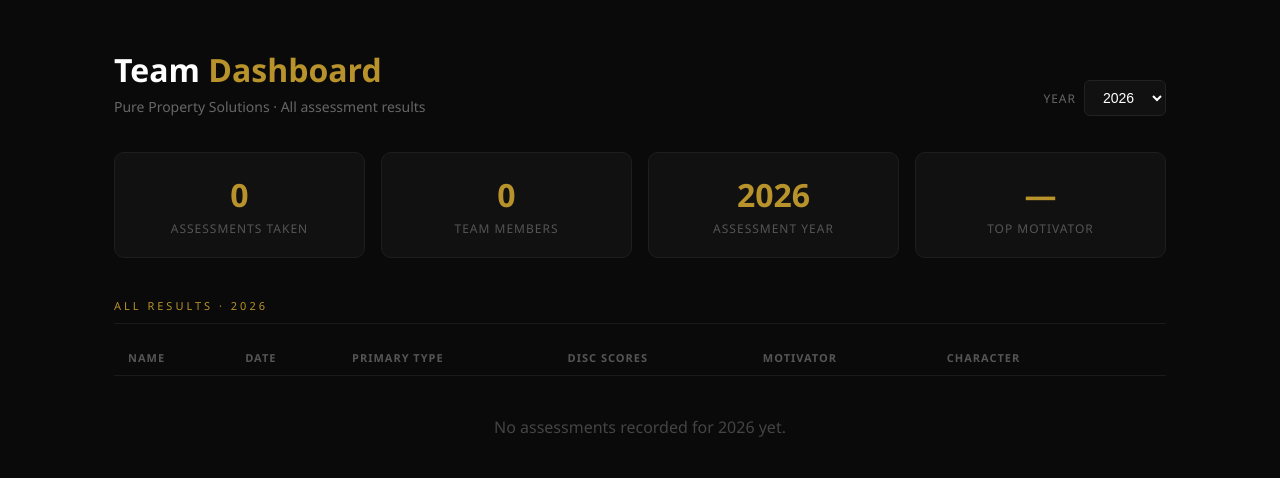
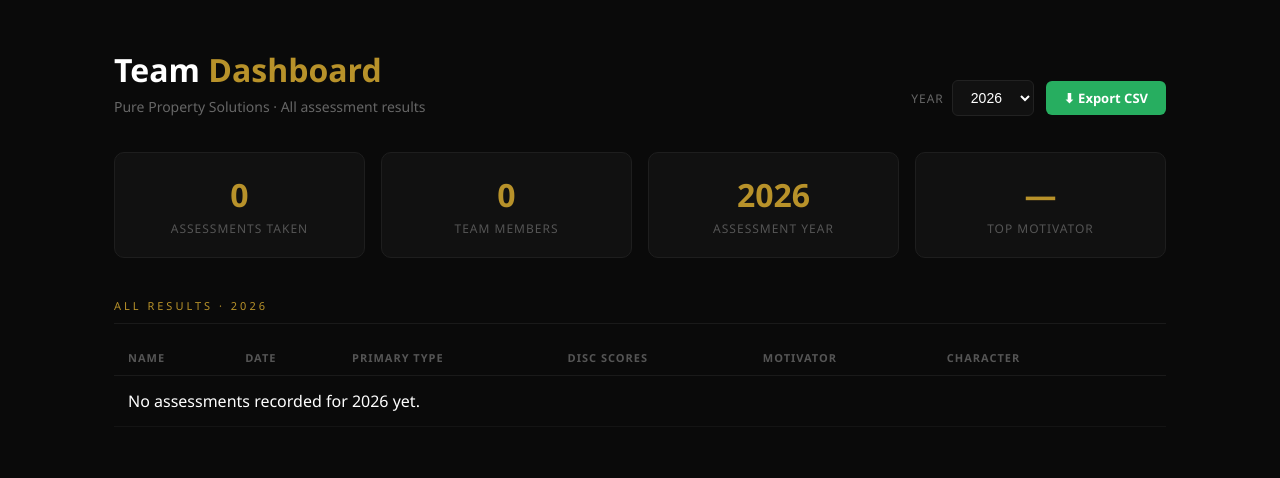
Before and after one commit to ThomasEllison885/pps-profile-tool, a Flask app: page /admin in a window 1280 px wide. Shown: the part 59-537 px from the top of the page. Run offline with Flask 3, Linux system fonts and the light colour scheme; the visitor is signed in with stand-in values (Sample User, id 1); some libraries are stand-ins or nearby versions.

Commit message:
Paginated questions, shuffled answers, Frank Underwood, Raymond Holt, CSV export, hub session fix

```diff
--- a/templates/admin.html
+++ b/templates/admin.html
@@ -74,7 +74,12 @@
     transition: all 0.2s;
   }
   .view-btn:hover { background: #141008; }
-  .empty-row td { color: #444; padding: 40px 14px; text-align: center; }
+  .export-btn {
+    display: inline-block; background: #27ae60; color: #fff;
+    text-decoration: none; border-radius: 6px; padding: 8px 18px;
+    font-size: 13px; font-weight: 600; transition: background 0.2s;
+  }
+  .export-btn:hover { background: #219a52; }
   /* DISC Distribution */
   .dist-section { margin-top: 40px; }
   .dist-grid { display: grid; grid-template-columns: repeat(4, 1fr); gap: 16px; margin-top: 16px; }
@@ -110,6 +115,7 @@
       <h1>Team <span>Dashboard</span></h1>
       <p class="subtitle">Pure Property Solutions · All assessment results</p>
     </div>
+    <div style="display:flex;align-items:center;gap:12px;">
       <form class="year-filter" method="GET" action="/admin">
         <label>Year</label>
         <select name="year" onchange="this.form.submit()">
@@ -121,6 +127,8 @@
           {% endif %}
         </select>
       </form>
+      <a href="/admin/export-csv" class="export-btn">⬇ Export CSV</a>
+    </div>
   </div>
 
   <!-- STATS -->
```
Lines whose indentation alone changed are shown as unchanged.
